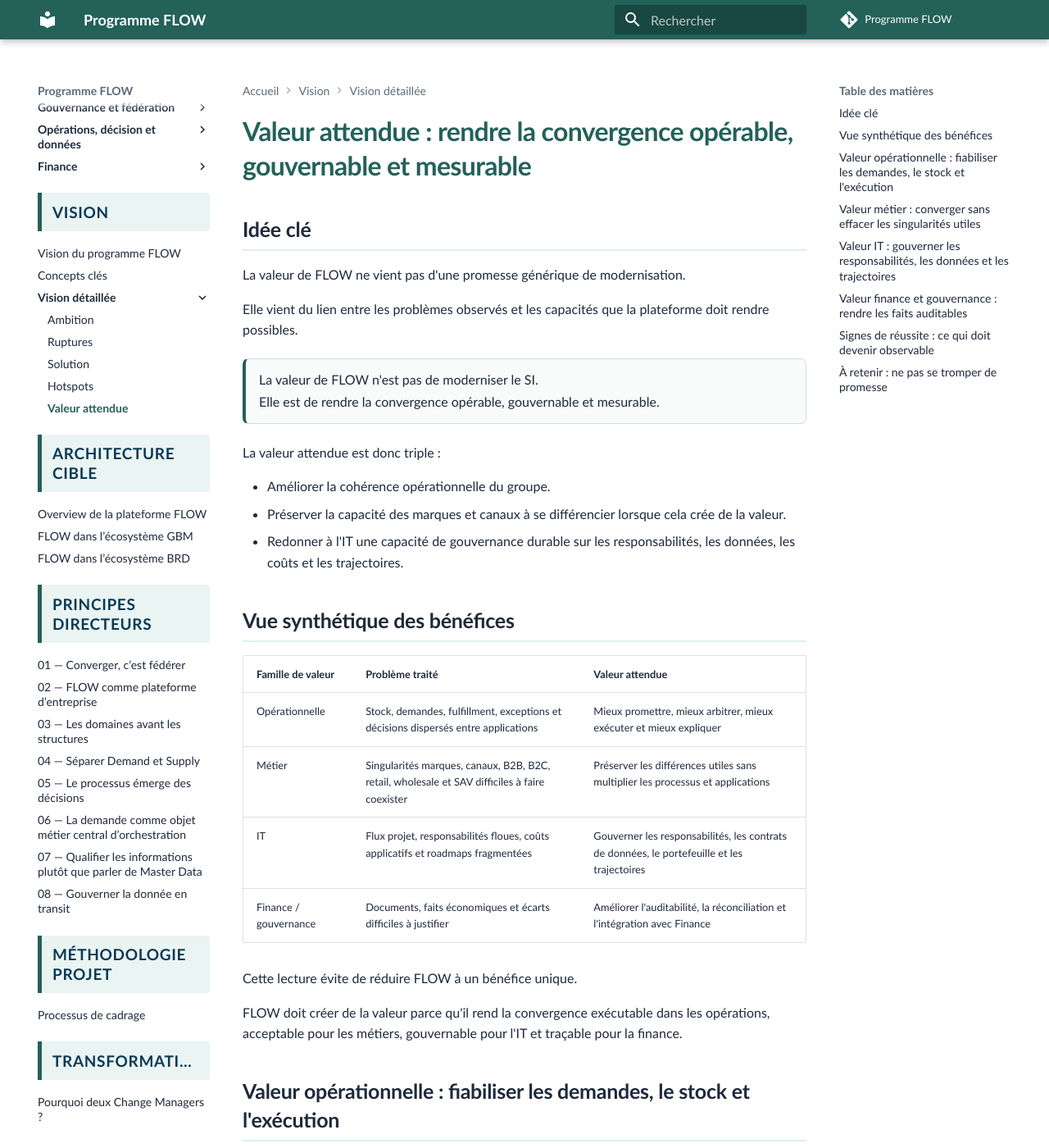
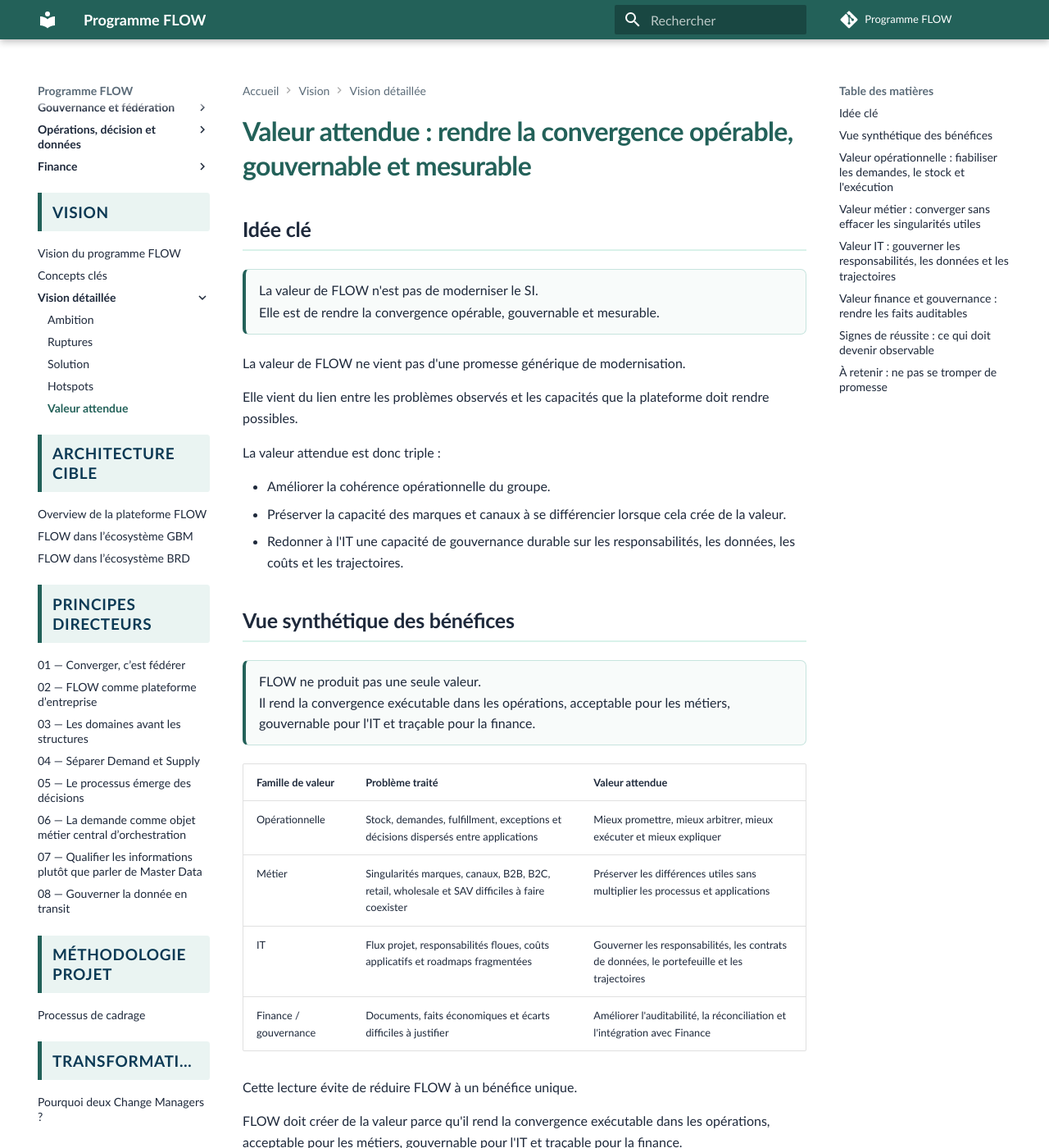
Before and after one commit to laurent-sintes/FLOW-Program, an MkDocs documentation site: the page built from docs/vision/vision-detaillee/5-valeur-attendue.md, in a window 1280 px wide and 1400 px high. Shown: the whole window at 82% size. Built offline with MkDocs 1.6.1 and Material for MkDocs 9.7.7, drawn with Linux system fonts in a browser that asks for light colours; comment, search, counter and statistics services are not loaded; some of the changed text lies outside the part shown.

Commit message:
Harmoniser les phrases choc de la valeur attendue

```diff
--- a/docs/vision/vision-detaillee/5-valeur-attendue.md
+++ b/docs/vision/vision-detaillee/5-valeur-attendue.md
@@ -1,15 +1,15 @@
 # Valeur attendue : rendre la convergence opérable, gouvernable et mesurable
 
 ## Idée clé
-
-La valeur de FLOW ne vient pas d'une promesse générique de modernisation.
-
-Elle vient du lien entre les problèmes observés et les capacités que la plateforme doit rendre possibles.
 
 <div class="flow-conviction">
   <p>La valeur de FLOW n'est pas de moderniser le SI.</p>
   <p>Elle est de rendre la convergence opérable, gouvernable et mesurable.</p>
 </div>
+
+La valeur de FLOW ne vient pas d'une promesse générique de modernisation.
+
+Elle vient du lien entre les problèmes observés et les capacités que la plateforme doit rendre possibles.
 
 La valeur attendue est donc triple :
 
@@ -18,6 +18,11 @@
 - Redonner à l'IT une capacité de gouvernance durable sur les responsabilités, les données, les coûts et les trajectoires.
 
 ## Vue synthétique des bénéfices
+
+<div class="flow-conviction">
+  <p>FLOW ne produit pas une seule valeur.</p>
+  <p>Il rend la convergence exécutable dans les opérations, acceptable pour les métiers, gouvernable pour l'IT et traçable pour la finance.</p>
+</div>
 
 | Famille de valeur | Problème traité | Valeur attendue |
 | --- | --- | --- |
@@ -31,6 +36,11 @@
 FLOW doit créer de la valeur parce qu'il rend la convergence exécutable dans les opérations, acceptable pour les métiers, gouvernable pour l'IT et traçable pour la finance.
 
 ## Valeur opérationnelle : fiabiliser les demandes, le stock et l'exécution
+
+<div class="flow-conviction">
+  <p>La valeur opérationnelle de FLOW est de mieux promettre, mieux arbitrer et mieux expliquer.</p>
+  <p>Elle vient de la cohérence retrouvée entre demandes, stock, décisions, événements et exécution.</p>
+</div>
 
 FLOW doit d'abord améliorer la cohérence opérationnelle du groupe.
 
@@ -50,6 +60,11 @@
 
 ## Valeur métier : converger sans effacer les singularités utiles
 
+<div class="flow-conviction">
+  <p>Les consommateurs construisent les expériences.</p>
+  <p>FLOW fournit les capacités transverses.</p>
+</div>
+
 FLOW ne cherche pas à imposer un modèle unique à toutes les marques, tous les canaux et tous les business models.
 
 La valeur métier vient du fait que les expériences peuvent rester différenciées, tandis que les responsabilités critiques sont portées par une plateforme commune.
@@ -61,14 +76,14 @@
 | Demandes de service, retours, litiges et SAV traités comme des cas particuliers | Case Management et logique Demand élargie | Meilleure continuité client : une demande reste une demande, même lorsqu'elle n'est pas une commande |
 | Processus amont fournisseurs et achats difficiles à relier au fulfillment | Product Agreement Catalog, Cases achat, documents fournisseur, événements Supply | Meilleure continuité entre engagement fournisseur, achat, réception, disponibilité et exécution |
 
-<div class="flow-conviction">
-  <p>Les consommateurs construisent les expériences.</p>
-  <p>FLOW fournit les capacités transverses.</p>
-</div>
-
 La convergence devient alors un choix métier piloté par niveaux : centraliser, unifier, standardiser, fédérer ou différencier selon la valeur recherchée.
 
 ## Valeur IT : gouverner les responsabilités, les données et les trajectoires
+
+<div class="flow-conviction">
+  <p>Moins de flux opportunistes.</p>
+  <p>Plus de capacités, de contrats et de trajectoires gouvernées.</p>
+</div>
 
 Pour l'IT, FLOW déplace la discussion.
 
@@ -110,12 +125,12 @@
 
 Cette promesse soutient directement la construction de roadmaps IT consolidées au-delà des roadmaps projet.
 
+## Valeur finance et gouvernance : rendre les faits auditables
+
 <div class="flow-conviction">
-  <p>Moins de flux opportunistes.</p>
-  <p>Plus de capacités, de contrats et de trajectoires gouvernées.</p>
+  <p>FLOW ne remplace pas Finance.</p>
+  <p>Il rend les opérations suffisamment explicables pour que Finance s'appuie sur des faits fiables, traçables et réconciliables.</p>
 </div>
-
-## Valeur finance et gouvernance : rendre les faits auditables
 
 FLOW ne remplace pas Finance.
 
@@ -132,6 +147,11 @@
 Elle est de rendre les opérations suffisamment explicables pour que Finance puisse s'appuyer sur des faits fiables, traçables et réconciliables.
 
 ## Signes de réussite : ce qui doit devenir observable
+
+<div class="flow-conviction">
+  <p>La valeur de FLOW doit se voir dans les faits.</p>
+  <p>Si la convergence fonctionne, certaines tensions doivent devenir mesurables, pilotables ou disparaître.</p>
+</div>
 
 FLOW réussira si le groupe constate progressivement :
 
@@ -152,6 +172,11 @@
 
 ## À retenir : ne pas se tromper de promesse
 
+<div class="flow-conviction">
+  <p>La promesse de FLOW n'est pas de remplacer plus proprement l'existant.</p>
+  <p>Elle est de faire converger ce qui doit l'être, sans perdre ce qui doit rester différenciant.</p>
+</div>
+
 | Ne pas imaginer que... | FLOW vise plutôt à... |
 | --- | --- |
 | FLOW est seulement un projet de remplacement applicatif. | Faire converger des responsabilités critiques aujourd'hui dispersées. |
```
